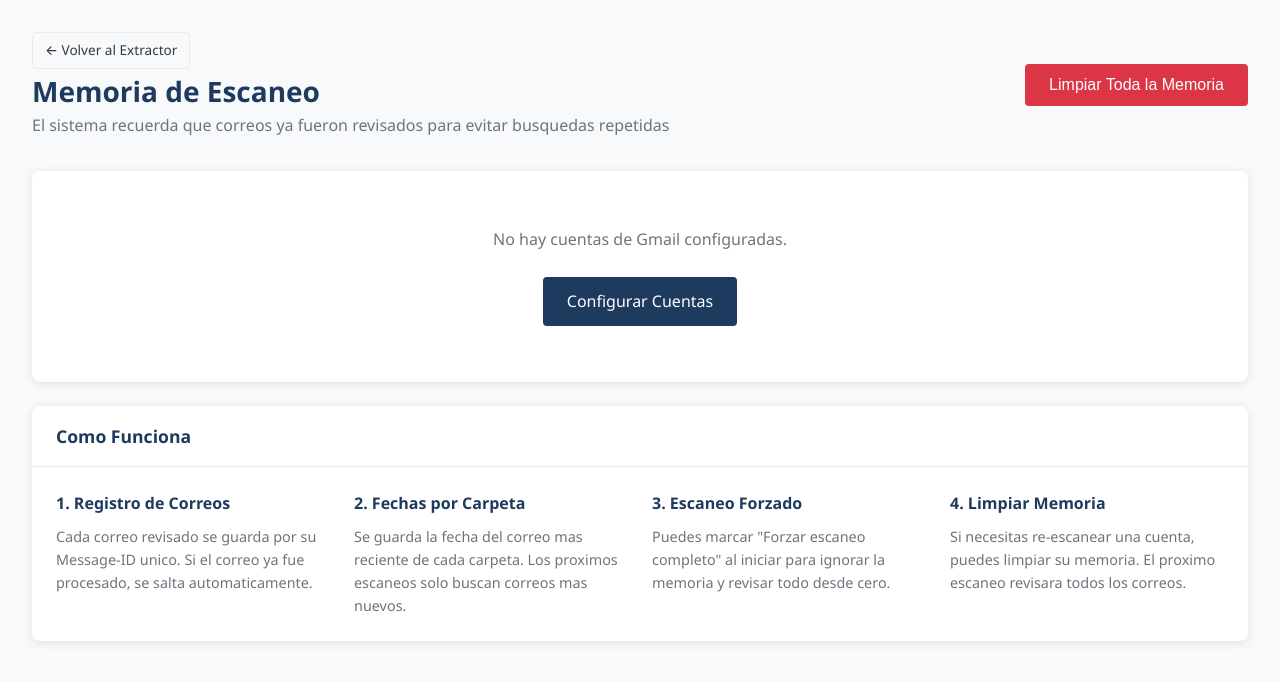
After one commit to ayres-productores/scraper, a Flask app: page /extractor/memoria in a window 1280 px wide. The commit adds this page. Shown: the top 682 px of the page. Run offline with Flask 3, Linux system fonts and the light colour scheme; a user stored in the database is signed in; some libraries are stand-ins or nearby versions.

Commit message:
Agregar sistema de memoria para evitar escaneos repetidos
- Nuevo modelo CorreoProcesado: guarda Message-ID de correos ya revisados
- Nuevo modelo HistorialEscaneoCarpeta: guarda ultima fecha por carpeta
- Motor modificado para saltar correos ya procesados
- Busqueda optimizada: solo busca correos mas nuevos que el ultimo escaneo
- Nueva pagina /extractor/memoria para ver estadisticas
- Opcion "Forzar escaneo completo" para ignorar memoria
- Opciones para limpiar memoria por cuenta o total

```diff
--- a/app/extractor/routes.py
+++ b/app/extractor/routes.py
@@ -9,7 +9,7 @@ from flask_wtf import FlaskForm
 from wtforms import StringField, PasswordField, TextAreaField, DateField, SubmitField
 from wtforms.validators import DataRequired, Email
 from app import db
-from app.models import CuentaGmail, Escaneo, LogActividad
+from app.models import CuentaGmail, Escaneo, LogActividad, HistorialEscaneoCarpeta, CorreoProcesado
 from app.extractor.motor import (MotorExtractorWeb, crear_motor, obtener_motor,
                                   eliminar_motor, motores_activos)
 from datetime import datetime, timedelta
@@ -262,11 +262,15 @@ def iniciar_escaneo():
     # Crear y ejecutar motor
     motor = crear_motor(escaneo.id, current_app._get_current_object())
 
+    # Opcion para forzar escaneo completo (ignorar memoria)
+    forzar_escaneo = request.form.get('forzar_escaneo') == 'on'
+
     config = {
         'palabras_clave': palabras_clave,
         'carpetas': carpetas,
         'fecha_desde': fecha_desde,
-        'fecha_hasta': fecha_hasta
+        'fecha_hasta': fecha_hasta,
+        'forzar_escaneo': forzar_escaneo
     }
 
     motor.ejecutar_escaneo_multi(cuentas, config, directorio_usuario)
@@ -425,3 +429,85 @@ def historial():
     ).all()
 
     return render_template('extractor/historial.html', escaneos=escaneos)
+
+
+@extractor_bp.route('/memoria')
+@login_required
+def memoria_escaneo():
+    """Muestra estadísticas de la memoria de escaneo por cuenta."""
+    cuentas = current_user.cuentas_gmail.filter_by(activa=True).all()
+
+    estadisticas = []
+    for cuenta in cuentas:
+        # Obtener historial de carpetas
+        historial_carpetas = HistorialEscaneoCarpeta.query.filter_by(
+            cuenta_gmail_id=cuenta.id
+        ).all()
+
+        # Contar correos procesados
+        total_correos = CorreoProcesado.query.filter_by(
+            cuenta_gmail_id=cuenta.id
+        ).count()
+
+        correos_con_pdf = CorreoProcesado.query.filter_by(
+            cuenta_gmail_id=cuenta.id,
+            tiene_pdfs=True
+        ).count()
+
+        estadisticas.append({
+            'cuenta': cuenta,
+            'historial_carpetas': historial_carpetas,
+            'total_correos_procesados': total_correos,
+            'correos_con_pdf': correos_con_pdf
+        })
+
+    return render_template('extractor/memoria.html', estadisticas=estadisticas)
+
+
+@extractor_bp.route('/memoria/limpiar/<int:cuenta_id>', methods=['POST'])
+@login_required
+def limpiar_memoria(cuenta_id):
+    """Limpia la memoria de escaneo de una cuenta específica."""
+    cuenta = CuentaGmail.query.filter_by(
+        id=cuenta_id,
+        usuario_id=current_user.id
+    ).first_or_404()
+
+    # Eliminar correos procesados
+    CorreoProcesado.query.filter_by(cuenta_gmail_id=cuenta_id).delete()
+
+    # Eliminar historial de carpetas
+    HistorialEscaneoCarpeta.query.filter_by(cuenta_gmail_id=cuenta_id).delete()
+
+    db.session.commit()
+
+    LogActividad.registrar(
+        current_user.id, 'memoria_limpiada',
+        f'Memoria de escaneo limpiada para: {cuenta.correo_gmail}',
+        request
+    )
+
+    flash(f'Memoria de escaneo limpiada para {cuenta.correo_gmail}. El próximo escaneo revisará todos los correos.', 'success')
+    return redirect(url_for('extractor.memoria_escaneo'))
+
+
+@extractor_bp.route('/memoria/limpiar-todo', methods=['POST'])
+@login_required
+def limpiar_toda_memoria():
+    """Limpia toda la memoria de escaneo del usuario."""
+    cuentas = current_user.cuentas_gmail.all()
+
+    for cuenta in cuentas:
+        CorreoProcesado.query.filter_by(cuenta_gmail_id=cuenta.id).delete()
+        HistorialEscaneoCarpeta.query.filter_by(cuenta_gmail_id=cuenta.id).delete()
+
+    db.session.commit()
+
+    LogActividad.registrar(
+        current_user.id, 'memoria_total_limpiada',
+        'Toda la memoria de escaneo fue limpiada',
+        request
+    )
+
+    flash('Toda la memoria de escaneo fue limpiada. Los próximos escaneos revisarán todos los correos.', 'success')
+    return redirect(url_for('extractor.memoria_escaneo'))
--- /dev/null
+++ b/app/templates/extractor/memoria.html
@@ -0,0 +1,189 @@
+{% extends "base.html" %}
+
+{% block title %}Memoria de Escaneo - Portal de Seguros{% endblock %}
+
+{% block content %}
+<div class="page-header">
+    <div>
+        <a href="{{ url_for('extractor.index') }}" class="btn btn-sm btn-outline">&larr; Volver al Extractor</a>
+        <h1>Memoria de Escaneo</h1>
+        <p class="text-muted">El sistema recuerda que correos ya fueron revisados para evitar busquedas repetidas</p>
+    </div>
+    <div>
+        <form method="POST" action="{{ url_for('extractor.limpiar_toda_memoria') }}"
+              onsubmit="return confirm('Esto eliminara TODA la memoria de escaneo. El proximo escaneo revisara todos los correos desde cero. Continuar?');">
+            <input type="hidden" name="csrf_token" value="{{ csrf_token() }}">
+            <button type="submit" class="btn btn-danger">Limpiar Toda la Memoria</button>
+        </form>
+    </div>
+</div>
+
+{% if estadisticas %}
+<div class="cards-grid">
+    {% for stat in estadisticas %}
+    <div class="card">
+        <div class="card-header">
+            <h2>{{ stat.cuenta.correo_gmail }}</h2>
+            <form method="POST" action="{{ url_for('extractor.limpiar_memoria', cuenta_id=stat.cuenta.id) }}"
+                  onsubmit="return confirm('Limpiar memoria de esta cuenta?');">
+                <input type="hidden" name="csrf_token" value="{{ csrf_token() }}">
+                <button type="submit" class="btn btn-sm btn-outline-danger">Limpiar</button>
+            </form>
+        </div>
+        <div class="card-body">
+            <!-- Estadisticas generales -->
+            <div class="stats-row">
+                <div class="stat-item">
+                    <div class="stat-value">{{ stat.total_correos_procesados }}</div>
+                    <div class="stat-label">Correos Revisados</div>
+                </div>
+                <div class="stat-item">
+                    <div class="stat-value">{{ stat.correos_con_pdf }}</div>
+                    <div class="stat-label">Con PDFs</div>
+                </div>
+            </div>
+
+            <!-- Historial por carpeta -->
+            {% if stat.historial_carpetas %}
+            <h3 class="mt-3">Carpetas Escaneadas</h3>
+            <table class="table table-sm">
+                <thead>
+                    <tr>
+                        <th>Carpeta</th>
+                        <th>Ultimo Correo</th>
+                        <th>Ultimo Escaneo</th>
+                        <th>PDFs</th>
+                    </tr>
+                </thead>
+                <tbody>
+                    {% for hist in stat.historial_carpetas %}
+                    <tr>
+                        <td><code>{{ hist.carpeta }}</code></td>
+                        <td>
+                            {% if hist.ultima_fecha_escaneada %}
+                            {{ hist.ultima_fecha_escaneada.strftime('%d/%m/%Y %H:%M') }}
+                            {% else %}
+                            -
+                            {% endif %}
+                        </td>
+                        <td>{{ hist.ultimo_escaneo.strftime('%d/%m/%Y %H:%M') }}</td>
+                        <td>{{ hist.pdfs_descargados }}</td>
+                    </tr>
+                    {% endfor %}
+                </tbody>
+            </table>
+            {% else %}
+            <p class="text-muted mt-3">No hay historial de escaneo para esta cuenta.</p>
+            {% endif %}
+        </div>
+    </div>
+    {% endfor %}
+</div>
+{% else %}
+<div class="card">
+    <div class="card-body">
+        <div class="empty-state">
+            <p>No hay cuentas de Gmail configuradas.</p>
+            <a href="{{ url_for('extractor.index') }}" class="btn btn-primary">Configurar Cuentas</a>
+        </div>
+    </div>
+</div>
+{% endif %}
+
+<div class="card mt-4">
+    <div class="card-header">
+        <h2>Como Funciona</h2>
+    </div>
+    <div class="card-body">
+        <div class="info-grid">
+            <div class="info-item">
+                <h4>1. Registro de Correos</h4>
+                <p>Cada correo revisado se guarda por su Message-ID unico. Si el correo ya fue procesado, se salta automaticamente.</p>
+            </div>
+            <div class="info-item">
+                <h4>2. Fechas por Carpeta</h4>
+                <p>Se guarda la fecha del correo mas reciente de cada carpeta. Los proximos escaneos solo buscan correos mas nuevos.</p>
+            </div>
+            <div class="info-item">
+                <h4>3. Escaneo Forzado</h4>
+                <p>Puedes marcar "Forzar escaneo completo" al iniciar para ignorar la memoria y revisar todo desde cero.</p>
+            </div>
+            <div class="info-item">
+                <h4>4. Limpiar Memoria</h4>
+                <p>Si necesitas re-escanear una cuenta, puedes limpiar su memoria. El proximo escaneo revisara todos los correos.</p>
+            </div>
+        </div>
+    </div>
+</div>
+{% endblock %}
+
+{% block extra_css %}
+<style>
+.cards-grid {
+    display: grid;
+    grid-template-columns: repeat(auto-fill, minmax(400px, 1fr));
+    gap: 1.5rem;
+}
+
+.stats-row {
+    display: flex;
+    gap: 2rem;
+    padding: 1rem;
+    background: var(--light);
+    border-radius: var(--radius);
+}
+
+.stat-item {
+    text-align: center;
+}
+
+.stat-value {
+    font-size: 1.5rem;
+    font-weight: 700;
+    color: var(--primary);
+}
+
+.stat-label {
+    font-size: 0.85rem;
+    color: var(--gray);
+}
+
+.table-sm th, .table-sm td {
+    padding: 0.5rem;
+    font-size: 0.85rem;
+}
+
+.info-grid {
+    display: grid;
+    grid-template-columns: repeat(auto-fill, minmax(250px, 1fr));
+    gap: 1.5rem;
+}
+
+.info-item h4 {
+    margin-bottom: 0.5rem;
+    color: var(--primary);
+}
+
+.info-item p {
+    margin: 0;
+    color: var(--gray);
+    font-size: 0.9rem;
+}
+
+.btn-outline-danger {
+    color: var(--danger);
+    border-color: var(--danger);
+    background: transparent;
+}
+
+.btn-outline-danger:hover {
+    background: var(--danger);
+    color: white;
+}
+
+.empty-state {
+    text-align: center;
+    padding: 2rem;
+}
+</style>
+{% endblock %}
```
Also changed, not shown: app/extractor/motor.py (+67 -3 lines), app/models.py (+132 -0 lines), app/templates/extractor/index.html (+38 -0 lines), migrar_memoria_escaneo.py (added, +136 -0 lines).
